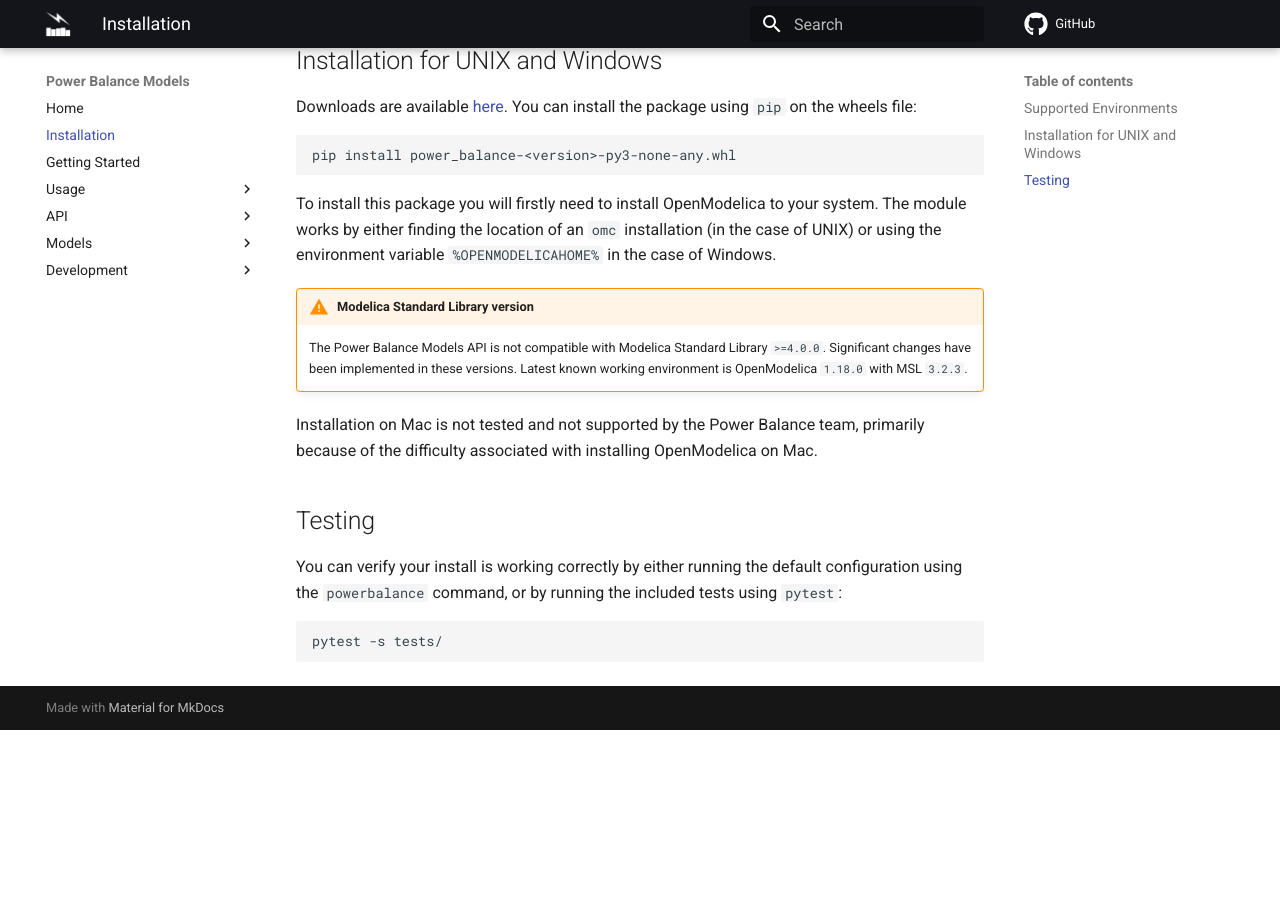
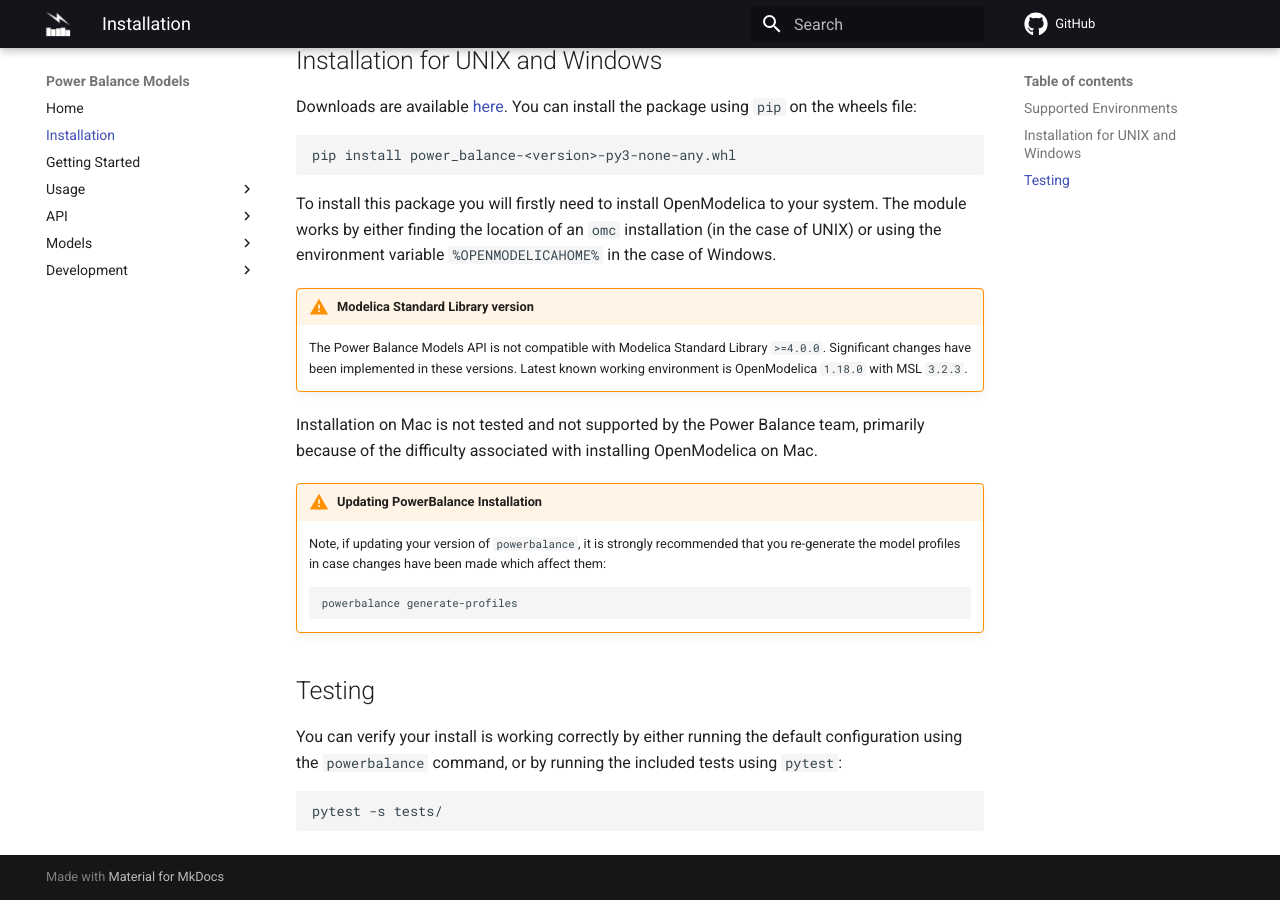
Before and after one commit to ukaea/powerbalance, an MkDocs documentation site: the page built from docs/API/installation.md, in a window 1280 px wide and 900 px high, scrolled down 716 px. Built offline with MkDocs 1.6.1 and Material for MkDocs 9.7.7, drawn with Linux system fonts in a browser that asks for light colours; comment, search, counter and statistics services are not loaded; before the commit the page ends 1446 px from its top, so only the background shows below that.

````diff
--- a/docs/API/installation.md
+++ b/docs/API/installation.md
@@ -31,6 +31,12 @@
 
 Installation on Mac is not tested and not supported by the Power Balance team, primarily because of the difficulty associated with installing OpenModelica on Mac.
 
+!!! warning "Updating PowerBalance Installation"
+    Note, if updating your version of `powerbalance`, it is strongly recommended that you re-generate the model profiles in case changes have been made which affect them:
+    ```sh
+    powerbalance generate-profiles
+    ```
+
 ## Testing
 You can verify your install is working correctly by either running the default configuration using the `powerbalance` command, or by running the included tests using `pytest`:
 
````
Also changed, not shown: README.md (+6 -0 lines), 5 other files.
